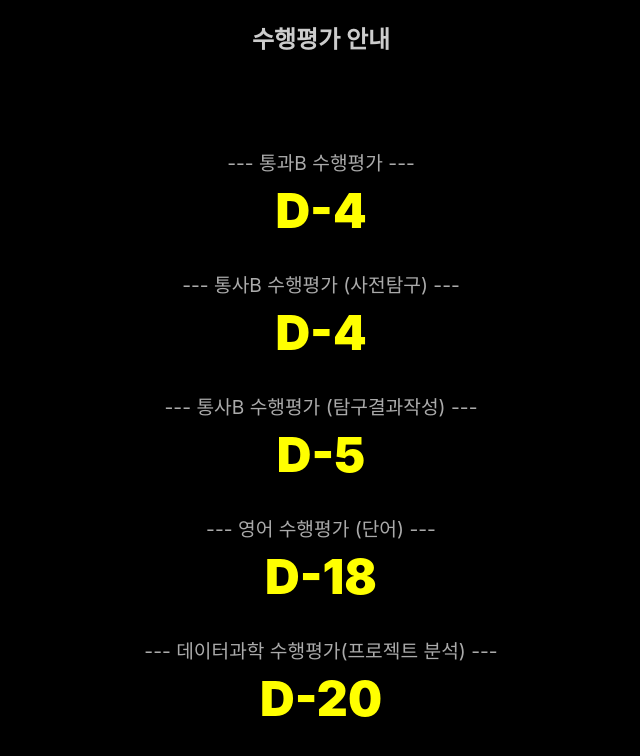
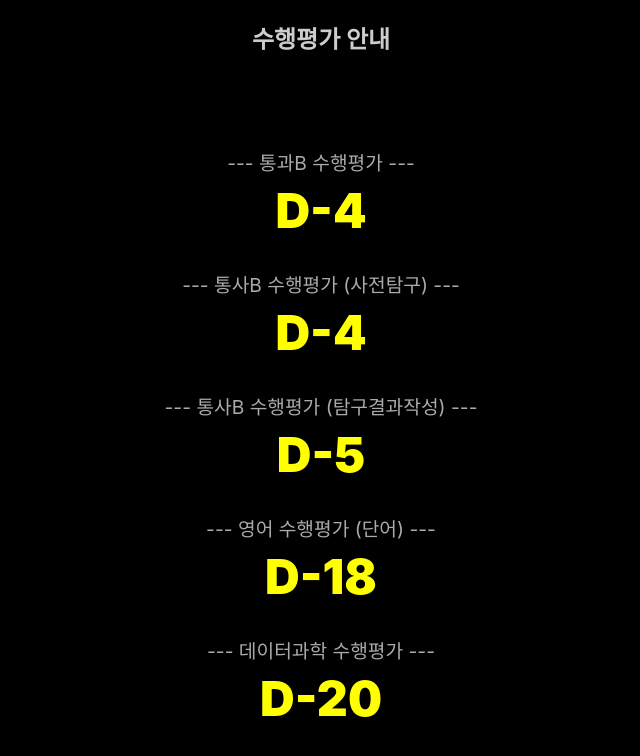
Before and after one commit to pyu2010/notice, a plain HTML site: page index.html in a window 1280 px wide. Shown: the whole page, without its empty margins (319-959 px from the left). Drawn offline with nearby package versions, Linux system fonts and the light colour scheme.

Commit message:
index.html 업데이트

```diff
--- a/index.html
+++ b/index.html
@@ -79,7 +79,7 @@ $(document).ready(function(){
     // ====== 여기에 수행평가 추가 ======
     const events = [
 
-          {title: "통과B 수행평가", date: "2026-11-10T00:00:00" },{title: "통사B 수행평가 (사전탐구)", date: "2026-11-10T00:00:00"},{title: "통사B 수행평가 (탐구결과작성)", date: "2026-11-11T00:00:00"},{title: "영어 수행평가 (단어)", date: "2026-11-24T00:00:00"},{title: "데이터과학 수행평가(프로젝트 분석)", date: "2026-11-26T00:00:00"}
+          {title: "통과B 수행평가", date: "2026-11-10T00:00:00" },{title: "통사B 수행평가 (사전탐구)", date: "2026-11-10T00:00:00"},{title: "통사B 수행평가 (탐구결과작성)", date: "2026-11-11T00:00:00"},{title: "영어 수행평가 (단어)", date: "2026-11-24T00:00:00"},{title: "데이터과학 수행평가", date: "2026-11-26T00:00:00"}
     ];
     // ===============================
 
```
